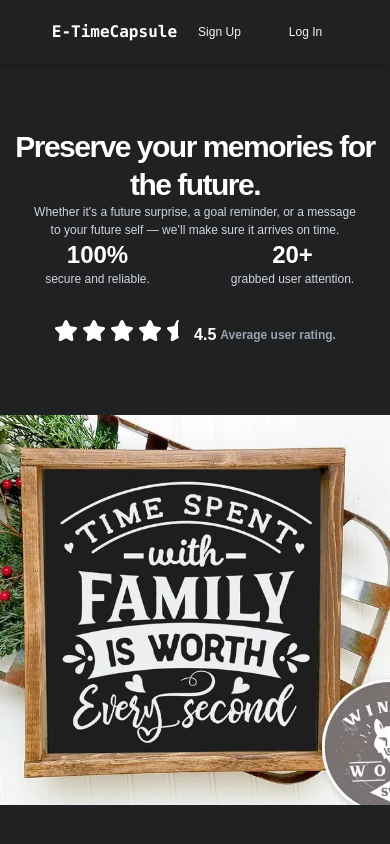
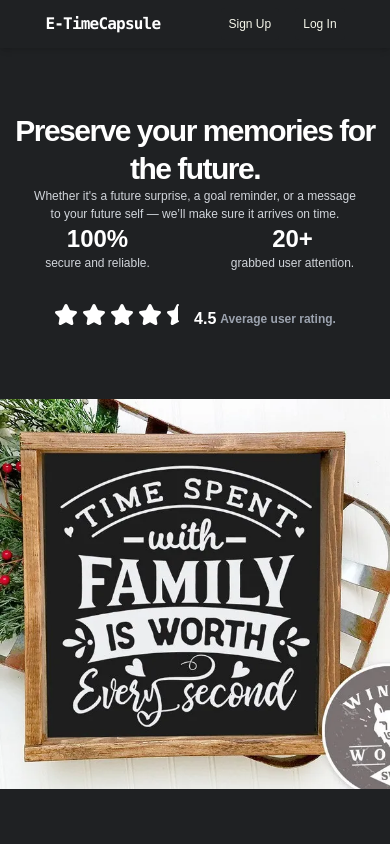
Before and after one commit to janakshukla/e-timecapsule, a Next.js app: page / in a window 390 px wide. Shown: the top 844 px of the page. Built offline with nearby package versions, Linux system fonts and the light colour scheme; no server answers; a web font is replaced by a local one.

Commit message:
Refactor Navbar component for improved padding and spacing consistency

```diff
--- a/components/Navbar.jsx
+++ b/components/Navbar.jsx
@@ -8,12 +8,12 @@ const Navbar = () => {
   const [isOpen, setIsOpen] = React.useState(false);
   return (
     <>
-      <nav className="from-transparent  bg-gradient-to-b to-primary-300 p-4 shadow-md">
-        <div className="container w-4/5 mx-auto flex justify-between items-center text-white">
+      <nav className="from-transparent  bg-gradient-to-b to-primary-300 p-2 sm:p-4 shadow-md">
+        <div className="container w-4/5 mx-auto flex justify-between  items-center text-white">
           {/* Brand Name */}
           <Link
             href="/"
-            className="md:text-3xl font-extrabold font-mono hover:text-blue-400"
+            className="md:text-3xl font-extrabold tracking-tighter font-mono hover:text-blue-400"
           >
             E-TimeCapsule
           </Link>
@@ -64,7 +64,7 @@ const Navbar = () => {
               <div className="flex space-x-4">
                 <Link href="/sign-up">
                   <button
-                    className="bg-primary-300 hover:bg-blue-600 text-secondry-100 text-xs md:text-base py-2 px-4 rounded transition duration-300"
+                    className="bg-primary-300 hover:bg-blue-600 text-secondry-100 text-xs md:text-base py-2 px-2 sm:px-4 rounded transition duration-300"
                     aria-label="Sign Up"
                   >
                     Sign Up
@@ -72,7 +72,7 @@ const Navbar = () => {
                 </Link>
                 <Link href="/sign-in">
                   <button
-                    className=" bg-primary-300  hover:bg-blue-600 text-xs text-secondry-100 md:text-base py-2 px-4 rounded transition duration-300"
+                    className=" bg-primary-300  hover:bg-blue-600 text-xs text-secondry-100 md:text-base py-2  px-2 sm:px-4 rounded transition duration-300"
                     aria-label="Log In"
                   >
                     Log In
```
